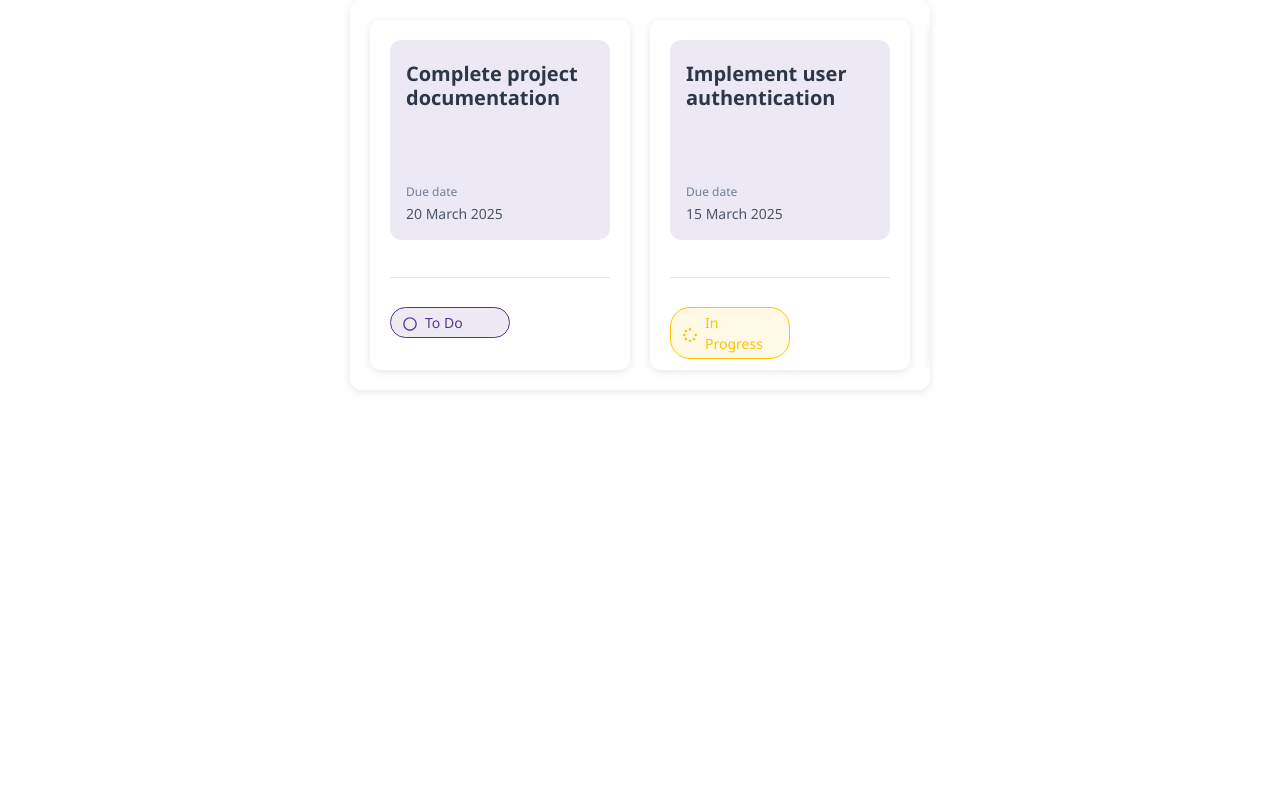
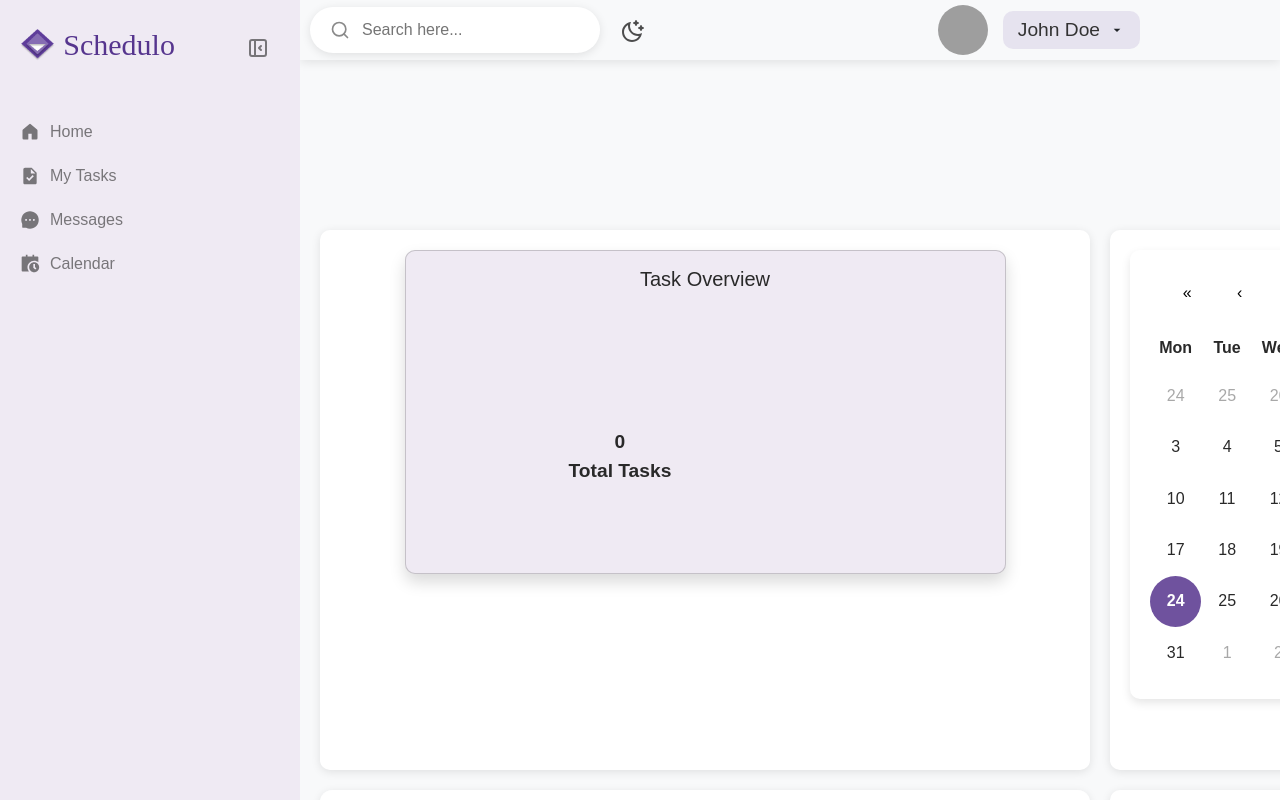
Before and after one commit to ScheduloTMS/task_management_FE, a React (Vite) app: page /login in a window 1280 px wide. Built offline with nearby package versions, Linux system fonts and the light colour scheme; grey boxes are pictures that could not be loaded; a web font is replaced by a local one.

Commit message:
Student Dashboard Added

```diff
--- a/src/App.jsx
+++ b/src/App.jsx
@@ -2,12 +2,12 @@ import React from 'react';
 //import LoginPage from "./pages/loginpage/LoginPage.jsx";
 //import Calendar from "./components/calendar/Calendar.jsx";
 //import User from "./components/user/User.jsx";
-import TaskCardLayout from "./layouts/task-card-layout/TaskCardLayout.jsx";
+import StudentHomePage from "./pages/dashboard/StudentDashboard.jsx";
 
 function App() {
   return (
     <header>
-      <TaskCardLayout />
+      <StudentHomePage />
     </header>
   );
 }
--- a/src/components/chart/Chart.jsx
+++ b/src/components/chart/Chart.jsx
@@ -6,7 +6,7 @@ const Chart = ({ tasks }) => {
   const [taskData, setTaskData] = useState([]);
 
   useEffect(() => {
-    if (tasks.length > 0) {
+    if (tasks && tasks.length > 0) {
       const totalTasks = tasks.length;
       const toDo = tasks.filter(task => task.status === "To Do").length;
       const inProgress = tasks.filter(task => task.status === "In Progress").length;
@@ -22,9 +22,10 @@ const Chart = ({ tasks }) => {
       ];
 
       setTaskData(calculatedData);
+    } else {
+      setTaskData([]);
     }
   }, [tasks]);
-
   const totalTasks = taskData.find(item => item.name === "Total Tasks")?.value || 0;
   const filteredData = taskData.filter(item => item.name !== "Total Tasks");
 
--- /dev/null
+++ b/src/components/searchbar/Searchbar.css
@@ -0,0 +1,73 @@
+body {
+    margin: 0;
+    font-family: Arial, sans-serif;
+    transition: background 0.3s ease, color 0.3s ease;
+}
+
+body.dark-mode {
+    background: #121212;
+    color: #ffffff;
+}
+
+.search-container {
+    display: flex;
+    align-items: center;
+    justify-content: space-between;
+    max-width: 80%;
+    border-radius: 30px;
+}
+
+.search-container.dark {
+    background: black;
+}
+
+.search-bar {
+    display: flex;
+    align-items: center;
+    flex-grow: 1;
+    background: white;
+    border-radius: 30px;
+    padding: 10px 20px;
+    box-shadow: 0 2px 10px rgba(0, 0, 0, 0.1);
+}
+
+.search-bar.dark {
+    background: rgb(65, 65, 65);
+}
+
+.search-bar input {
+    border: none;
+    outline: none;
+    margin-left: 10px;
+    font-size: 16px;
+    flex-grow: 1;
+    background: transparent;
+}
+
+.search-input.dark {
+    color: white;
+}
+
+.search-input.dark::placeholder {
+    color: #cccccc;
+}
+
+.search-icon {
+    color: #8a8a8a;
+    font-size: 20px;
+}
+
+.search-icon.dark {
+    color: #ffffff;
+}
+
+.dark-mode-toggle {
+    font-size: 24px;
+    cursor: pointer;
+    margin-left: 20px;
+    color: #4d4d4d;
+}
+
+.dark-mode-toggle.dark {
+    color: #ffffff;
+}
--- /dev/null
+++ b/src/components/searchbar/Searchbar.jsx
@@ -0,0 +1,34 @@
+import React, { useState } from "react";
+import './Searchbar.css';
+import { FiSearch } from "react-icons/fi";
+import { RiMoonClearLine ,RiSunLine } from "react-icons/ri";
+
+const SearchBarWithDarkMode = () => {
+  const [darkMode, setDarkMode] = useState(false);
+  const [searchQuery, setSearchQuery] = useState("");
+
+  const toggleDarkMode = () => {
+    setDarkMode((prevMode) => !prevMode);
+    document.body.classList.toggle("dark-mode");
+  };
+
+  return (
+    <div className={`search-container ${darkMode ? "dark" : "light"}`}>
+      <div className={`search-bar ${darkMode ? "dark" : "light"}`}>
+        <FiSearch className={`search-icon ${darkMode ? "dark" : "light"}`} />
+        <input
+          type="text"
+          placeholder="Search here..."
+          value={searchQuery}
+          onChange={(e) => setSearchQuery(e.target.value)}
+          className={`search-input ${darkMode ? "dark" : "light"}`}
+        />
+      </div>
+      <div className={`dark-mode-toggle ${darkMode ? "dark" : "light"}`} onClick={toggleDarkMode}>
+        {darkMode ? <RiSunLine /> : <RiMoonClearLine/>}
+      </div>
+    </div>
+  );
+};
+
+export default SearchBarWithDarkMode;
--- a/src/components/sidebar/Sidebar.css
+++ b/src/components/sidebar/Sidebar.css
@@ -38,7 +38,7 @@
     font-size: 24px;
     transition: all 0.3s ease-in-out;
     position: absolute;
-    left : 180px;
+    left : 230px;
 
   }
 
--- a/src/layouts/task-card-layout/TaskCardLayout.css
+++ b/src/layouts/task-card-layout/TaskCardLayout.css
@@ -1,5 +1,5 @@
 .task-cards-container {
-    width: 580px;
+    width: 770px;
     overflow-x: auto;
     padding: 20px;
     margin: 0 auto;
--- /dev/null
+++ b/src/layouts/topbar/Topbar.css
@@ -0,0 +1,18 @@
+.topbar {
+    display: flex;
+    justify-content: space-between;
+    align-items: flex-start;
+    padding: 20px 50px;
+    align-items: center;
+}
+
+.search {
+    margin-right: 80px;
+    flex: 1;
+}
+
+.user {
+    display: flex;
+    align-items: center;
+    gap: 15px;
+}
--- /dev/null
+++ b/src/layouts/topbar/Topbar.jsx
@@ -0,0 +1,19 @@
+import React from "react";
+import Searchbar from '../../components/searchbar/Searchbar.jsx';
+import User from '../../components/user/User.jsx';
+import './Topbar.css';
+
+const Topbar = () => {
+    return (
+        <div className="topbar">
+            <div className="search">
+                <Searchbar />
+            </div>
+            <div className="user">
+                <User />
+            </div>
+        </div>
+    );
+};
+
+export default Topbar;
--- /dev/null
+++ b/src/pages/dashboard/StudentDashboard.css
@@ -0,0 +1,68 @@
+
+.dashboard-container {
+    display: flex;
+    height: 100vh;
+    background-color: #f8f9fa;
+  }
+
+
+  .sidebar {
+    width: 300px;
+    height: 100vh;
+    color: white;
+  }
+
+
+  .main-content {
+    flex: 1;
+    display: flex;
+    flex-direction: column;
+    overflow-y: auto;
+  }
+
+
+  .topbar {
+    height: 60px;
+    background:transparent;
+    box-shadow: 0 2px 10px rgba(0, 0, 0, 0.1);
+    padding: 10px;
+    display: flex;
+    align-items: center;
+  }
+
+
+  .dashboard-grid {
+    display: grid;
+    grid-template-columns: 1fr 1fr;
+    grid-template-rows: 1fr 1fr;
+    gap: 20px;
+    padding: 20px;
+    margin-top:150px;
+
+  }
+
+
+  .chart, .calendar {
+    background: white;
+    padding: 20px;
+    border-radius: 10px;
+    box-shadow: 0 2px 10px rgba(0, 0, 0, 0.1);
+  }
+
+
+  .task-card {
+    grid-column: 1 / 2;
+    background: white;
+    padding: 20px;
+    border-radius: 10px;
+    box-shadow: 0 2px 10px rgba(0, 0, 0, 0.1);
+  }
+
+
+  .notepad {
+    grid-column: 2 / 3;
+    background: white;
+    padding: 20px;
+    border-radius: 10px;
+    box-shadow: 0 2px 10px rgba(0, 0, 0, 0.1);
+  }
--- /dev/null
+++ b/src/pages/dashboard/StudentDashboard.jsx
@@ -0,0 +1,50 @@
+import React from "react";
+import Sidebar from "../../components/sidebar/Sidebar.jsx";
+import Chart from "../../components/chart/Chart.jsx";
+import Calendar from "../../components/calendar/Calendar.jsx";
+import TaskCardLayout from "../../layouts/task-card-layout/TaskCardLayout.jsx";
+import TopbarLayout from "../../layouts/topbar/Topbar.jsx";
+import Notepad from "../../components/notepad/Note.jsx";
+
+import "./StudentDashboard.css";
+
+const StudentDashboard = () => {
+  return (
+    <div className="dashboard-container">
+
+      <Sidebar className="sidebar" />
+
+      <div className="main-content">
+        <TopbarLayout/>
+
+
+          <div className="dashboard-grid">
+
+
+          <div className="chart">
+            <Chart />
+          </div>
+
+
+          <div className="calendar">
+            <Calendar />
+          </div>
+
+
+            <TaskCardLayout />
+
+
+
+          <div className="notepad">
+            <Notepad />
+          </div>
+
+
+        </div>
+      </div>
+
+    </div>
+  );
+};
+
+export default StudentDashboard;
```
Also changed, not shown: src/pages/login-page/LoginPage.css (renamed from src/pages/loginpage/LoginPage.css), src/pages/login-page/LoginPage.jsx (renamed from src/pages/loginpage/LoginPage.jsx), 1 other file (tests, documents, lock files or other folders).
